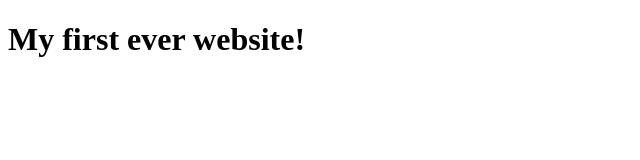
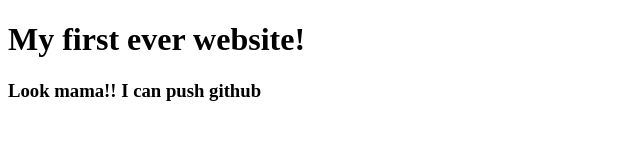
Before and after one commit to gkazal/myfirstWebsite, a plain HTML site: page index.html in a window 1280 px wide. Shown: the whole page, without its empty margins (0-640 px from the left). Drawn offline with Linux system fonts and the light colour scheme.

Commit message:
learned github

```diff
--- a/index.html
+++ b/index.html
@@ -7,5 +7,6 @@
 </head>
 <body>
     <h1>My first ever website!</h1>
+    <h3>Look mama!! I can push github</h3>
 </body>
 </html>
```
